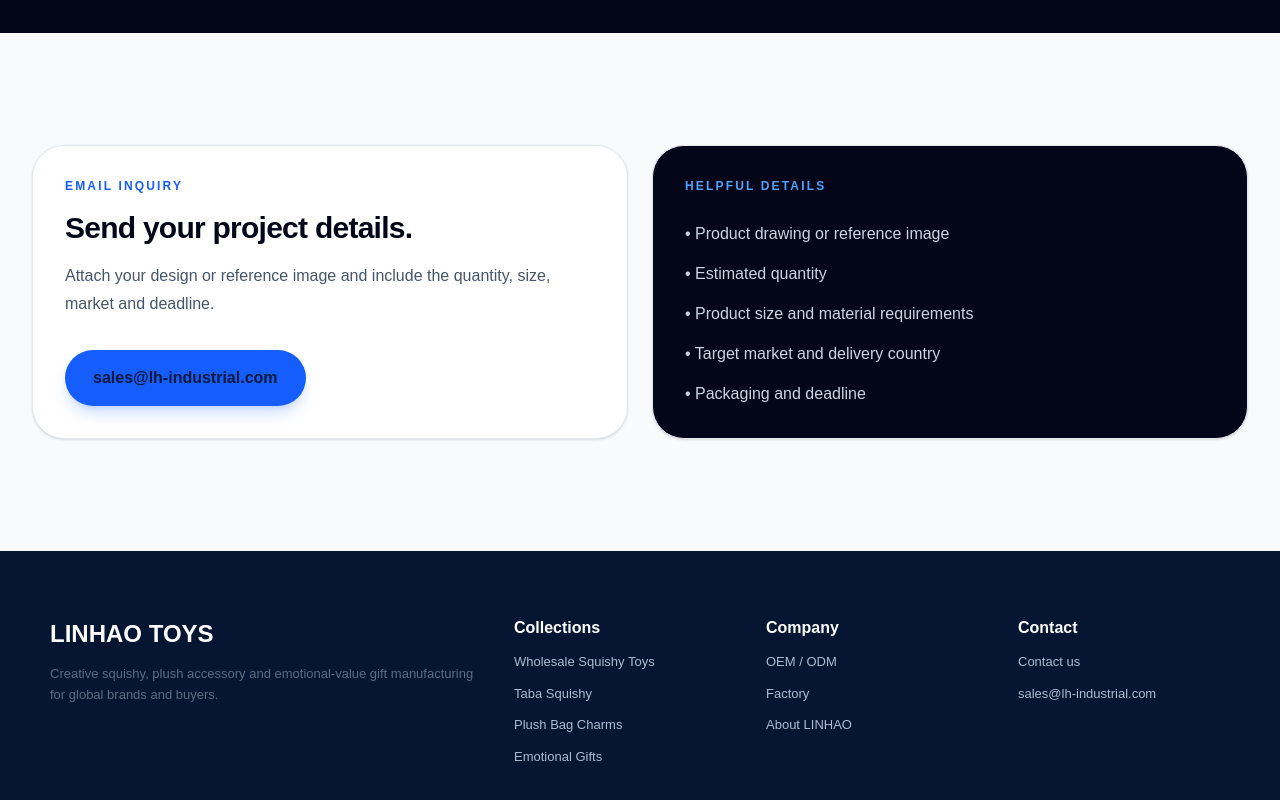
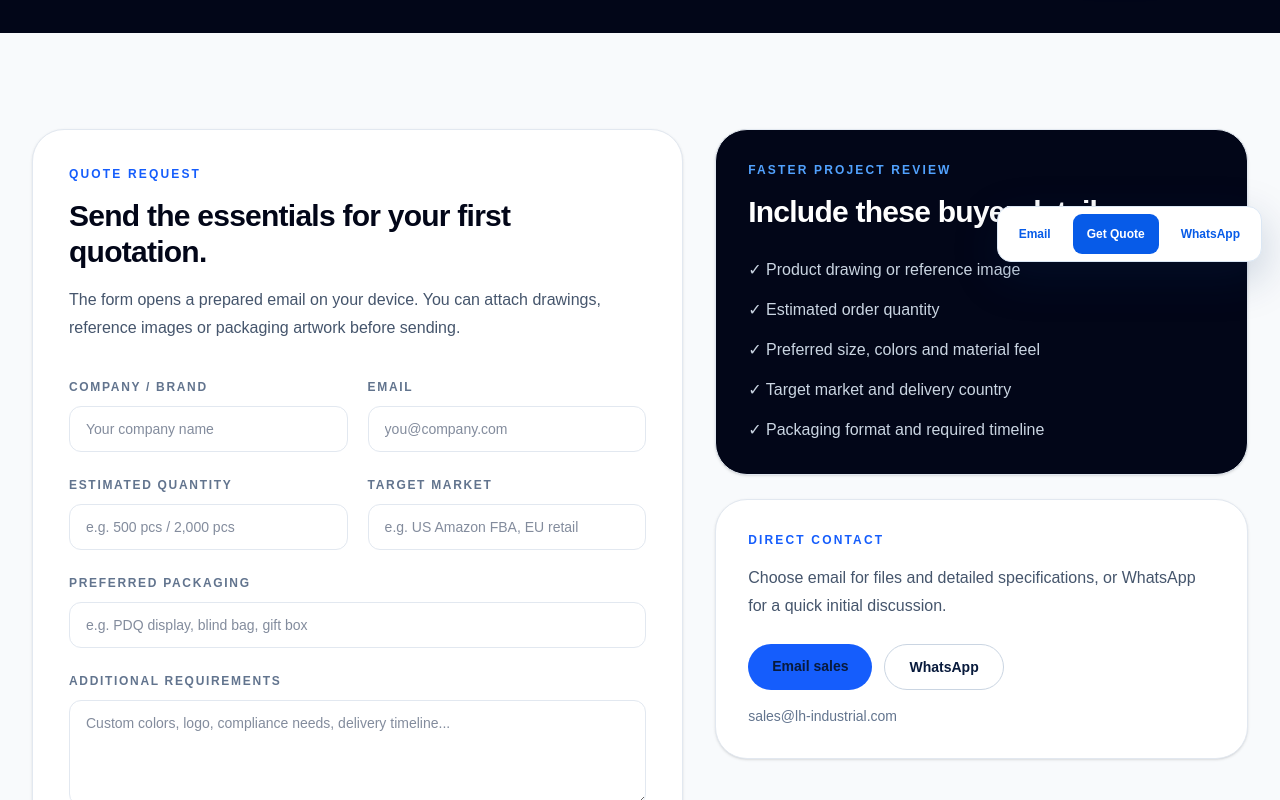
Before and after one commit to cenno1/linhao-toys, a Next.js app: page /contact in a window 1280 px wide. Shown: the part 520-1320 px from the top of the page. Built offline with nearby package versions, Linux system fonts and the light colour scheme.

Commit message:
Improve inquiry conversion and contact experience

```diff
--- a/app/contact/page.tsx
+++ b/app/contact/page.tsx
@@ -1,11 +1,14 @@
 import type { Metadata } from "next";
 import Header from "@/components/Header";
 import Footer from "@/components/Footer";
-import { INQUIRY_EMAIL } from "@/lib/product-utils";
+import ContactFloat from "@/components/ContactFloat";
+import ProductInquiryForm from "@/components/ProductInquiryForm";
+import { buildWhatsAppUrl, INQUIRY_EMAIL } from "@/lib/product-utils";
 
 export const metadata: Metadata = {
-  title: "Contact LINHAO Toys",
-  description: "Send your custom squishy toy inquiry to LINHAO Toys.",
+  title: "Request a Custom Toy Quote",
+  description:
+    "Send product references, quantity, destination market and packaging requirements to LINHAO Toys for an OEM or wholesale quotation.",
   alternates: { canonical: "/contact" },
 };
 
@@ -18,38 +21,73 @@
         <div className="relative mx-auto max-w-7xl px-5 sm:px-6 lg:px-8">
           <p className="text-sm font-black uppercase tracking-[0.22em] text-blue-400">Contact</p>
           <h1 className="mt-5 max-w-4xl text-5xl font-black tracking-[-0.055em] sm:text-6xl">
-            Tell us about your custom squishy project.
+            Tell us about your custom toy project.
           </h1>
           <p className="mt-7 max-w-3xl text-lg leading-8 text-slate-300">
-            Include your product reference, target quantity, size, destination market and preferred packaging.
+            Include your product reference, target quantity, size, destination
+            market and preferred packaging for a more useful first quotation.
           </p>
         </div>
       </section>
-      <section className="bg-[#f8fafc] py-24 sm:py-28">
-        <div className="mx-auto grid max-w-7xl gap-6 px-5 sm:px-6 lg:grid-cols-2 lg:px-8">
-          <div className="rounded-[2rem] border border-slate-200 bg-white p-8 shadow-sm">
-            <p className="text-xs font-black uppercase tracking-[0.18em] text-blue-600">Email inquiry</p>
-            <h2 className="mt-4 text-3xl font-black tracking-tight text-slate-950">Send your project details.</h2>
+
+      <section className="bg-[#f8fafc] py-20 sm:py-24">
+        <div className="mx-auto grid max-w-7xl gap-8 px-5 sm:px-6 lg:grid-cols-[1.1fr_.9fr] lg:px-8">
+          <div className="rounded-[2rem] border border-slate-200 bg-white p-7 shadow-sm sm:p-9">
+            <p className="text-xs font-black uppercase tracking-[0.18em] text-blue-600">
+              Quote request
+            </p>
+            <h2 className="mt-4 text-3xl font-black tracking-tight text-slate-950">
+              Send the essentials for your first quotation.
+            </h2>
             <p className="mt-4 leading-7 text-slate-600">
-              Attach your design or reference image and include the quantity, size, market and deadline.
+              The form opens a prepared email on your device. You can attach
+              drawings, reference images or packaging artwork before sending.
             </p>
-            <a href={`mailto:${INQUIRY_EMAIL}`} className="mt-8 inline-flex rounded-full bg-blue-600 px-7 py-4 font-black text-white shadow-lg shadow-blue-600/20">
-              {INQUIRY_EMAIL}
-            </a>
+            <div className="mt-8">
+              <ProductInquiryForm productName="General OEM / wholesale inquiry" />
+            </div>
           </div>
-          <div className="rounded-[2rem] border border-slate-200 bg-slate-950 p-8 text-white shadow-sm">
-            <p className="text-xs font-black uppercase tracking-[0.18em] text-blue-400">Helpful details</p>
-            <ul className="mt-7 space-y-4 text-slate-300">
-              <li>• Product drawing or reference image</li>
-              <li>• Estimated quantity</li>
-              <li>• Product size and material requirements</li>
-              <li>• Target market and delivery country</li>
-              <li>• Packaging and deadline</li>
-            </ul>
+
+          <div className="space-y-6">
+            <div className="rounded-[2rem] border border-slate-200 bg-slate-950 p-8 text-white shadow-sm">
+              <p className="text-xs font-black uppercase tracking-[0.18em] text-blue-400">
+                Faster project review
+              </p>
+              <h2 className="mt-4 text-3xl font-black tracking-tight">
+                Include these buyer details.
+              </h2>
+              <ul className="mt-7 space-y-4 text-slate-300">
+                <li>✓ Product drawing or reference image</li>
+                <li>✓ Estimated order quantity</li>
+                <li>✓ Preferred size, colors and material feel</li>
+                <li>✓ Target market and delivery country</li>
+                <li>✓ Packaging format and required timeline</li>
+              </ul>
+            </div>
+
+            <div className="rounded-[2rem] border border-slate-200 bg-white p-8 shadow-sm">
+              <p className="text-xs font-black uppercase tracking-[0.18em] text-blue-600">
+                Direct contact
+              </p>
+              <p className="mt-4 leading-7 text-slate-600">
+                Choose email for files and detailed specifications, or WhatsApp
+                for a quick initial discussion.
+              </p>
+              <div className="mt-6 flex flex-wrap gap-3">
+                <a href={`mailto:${INQUIRY_EMAIL}`} className="inline-flex rounded-full bg-blue-600 px-6 py-3 text-sm font-black text-white">
+                  Email sales
+                </a>
+                <a href={buildWhatsAppUrl()} target="_blank" rel="noopener noreferrer" className="inline-flex rounded-full border border-slate-300 px-6 py-3 text-sm font-black text-slate-950">
+                  WhatsApp
+                </a>
+              </div>
+              <p className="mt-4 break-all text-sm text-slate-500">{INQUIRY_EMAIL}</p>
+            </div>
           </div>
         </div>
       </section>
       <Footer />
+      <ContactFloat />
     </main>
   );
 }
--- a/app/layout.tsx
+++ b/app/layout.tsx
@@ -86,6 +86,13 @@
     url: SITE_URL,
     logo: absoluteUrl("/favicon.ico"),
     email: "sales@lh-industrial.com",
+    contactPoint: {
+      "@type": "ContactPoint",
+      contactType: "sales",
+      email: "sales@lh-industrial.com",
+      url: absoluteUrl("/contact"),
+      availableLanguage: ["English", "Chinese"],
+    },
     description:
       "OEM and ODM manufacturer of custom squishy toys, plush accessories and creative gifts for global brands and buyers.",
   };
--- a/components/CTA.tsx
+++ b/components/CTA.tsx
@@ -1,2 +1,35 @@
-import { INQUIRY_EMAIL } from "@/lib/product-utils";
-export default function CTA(){return <section className="section"><div className="shell v5-cta"><div><span>START YOUR NEXT COLLECTION</span><h2>Need squishy toys, plush charms or emotional gifts?</h2><p>Send your reference, target quantity and packaging idea. We will help organize the next development step.</p></div><a className="btn btn-white" href={`mailto:${INQUIRY_EMAIL}`}>Request a Quote</a></div></section>}
+import Link from "next/link";
+import { buildWhatsAppUrl } from "@/lib/product-utils";
+
+export default function CTA() {
+  return (
+    <section className="section">
+      <div className="shell v5-cta">
+        <div>
+          <span>START YOUR NEXT COLLECTION</span>
+          <h2>Need squishy toys, plush charms or emotional gifts?</h2>
+          <p>
+            Send your reference, target quantity, destination market and packaging
+            idea. We will help organize the next development step.
+          </p>
+          <p className="mt-3 text-sm opacity-80">
+            Include these four details for a more useful first quotation.
+          </p>
+        </div>
+        <div className="flex flex-wrap gap-3">
+          <Link className="btn btn-white" href="/contact">
+            Request a Quote
+          </Link>
+          <a
+            className="btn border border-white/40 text-white"
+            href={buildWhatsAppUrl()}
+            target="_blank"
+            rel="noopener noreferrer"
+          >
+            Ask on WhatsApp
+          </a>
+        </div>
+      </div>
+    </section>
+  );
+}
--- a/components/ContactFloat.tsx
+++ b/components/ContactFloat.tsx
@@ -1,4 +1,4 @@
-import { INQUIRY_EMAIL } from "@/lib/product-utils";
+import { buildWhatsAppUrl, INQUIRY_EMAIL } from "@/lib/product-utils";
 
 export default function ContactFloat() {
   return (
@@ -12,7 +12,7 @@
       </a>
 
       <a
-        href="https://wa.me/8615088452259?text=Hello%20LINHAO%20Toys,%20I%20am%20interested%20in%20your%20products."
+        href={buildWhatsAppUrl()}
         target="_blank"
         aria-label="WhatsApp LINHAO"
       >
--- a/components/Header.tsx
+++ b/components/Header.tsx
@@ -1,5 +1,4 @@
 import Link from "next/link";
-import { INQUIRY_EMAIL } from "@/lib/product-utils";
 
 export default function Header() {
   return (
@@ -19,9 +18,9 @@
           <Link href="/factory">Factory</Link>
           <Link href="/#compliance">Compliance</Link>
         </nav>
-        <a className="btn btn-primary" href={`mailto:${INQUIRY_EMAIL}`}>
+        <Link className="btn btn-primary" href="/contact">
           Get a Quote
-        </a>
+        </Link>
       </div>
     </header>
   );
--- a/lib/product-utils.ts
+++ b/lib/product-utils.ts
@@ -202,6 +202,21 @@
 }
 
 export const INQUIRY_EMAIL = "sales@lh-industrial.com";
+export const WHATSAPP_NUMBER = "8615088452259";
+
+export function buildWhatsAppUrl(productName = "your products"): string {
+  const message = [
+    "Hello LINHAO Toys,",
+    `I am interested in ${productName}.`,
+    "",
+    "Company / brand:",
+    "Estimated quantity:",
+    "Target market:",
+    "Packaging requirements:",
+  ].join("\n");
+
+  return `https://wa.me/${WHATSAPP_NUMBER}?text=${encodeURIComponent(message)}`;
+}
 
 export function buildProductInquiryMailto(productName: string): string {
   const body = [
```
